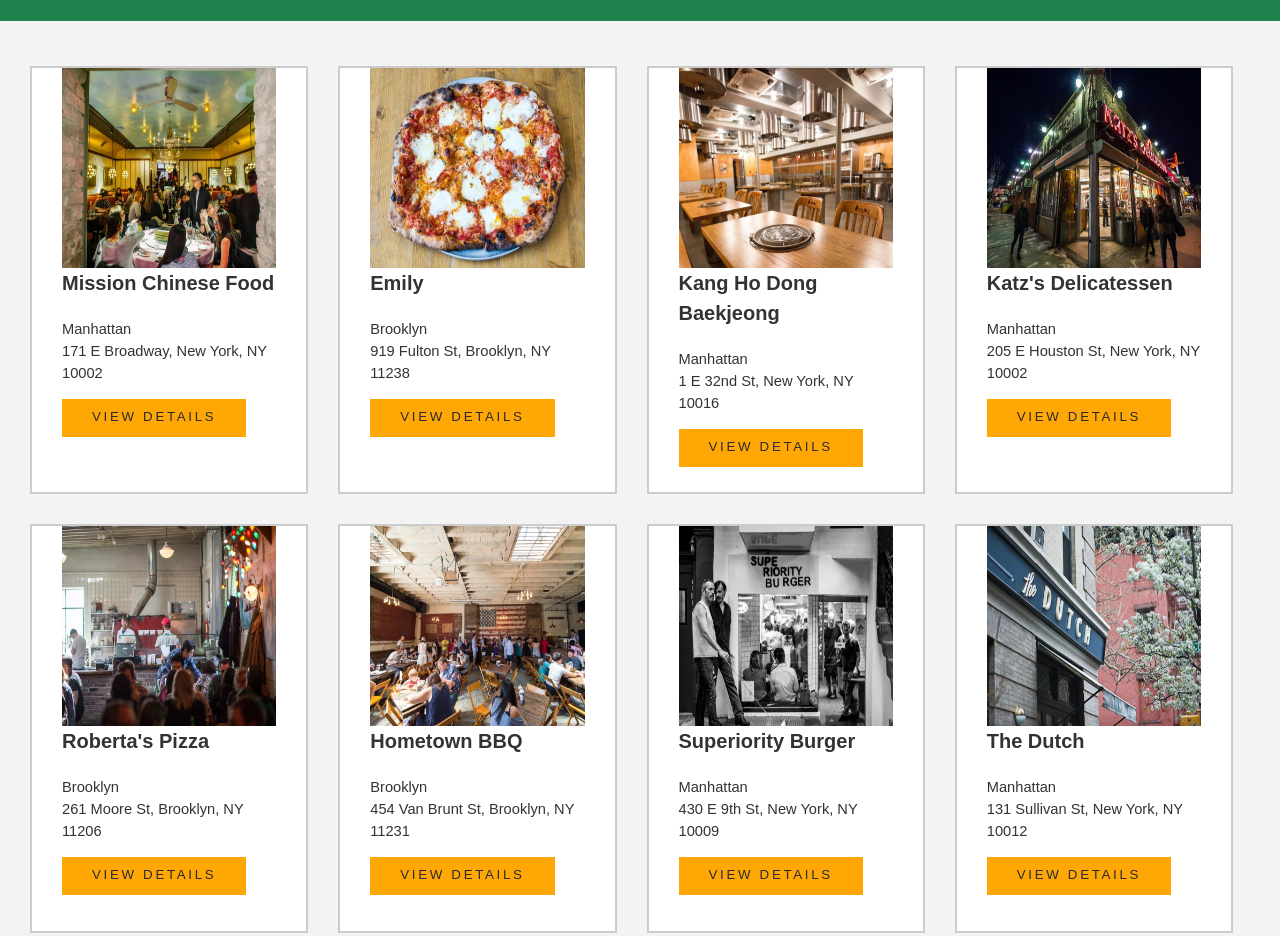
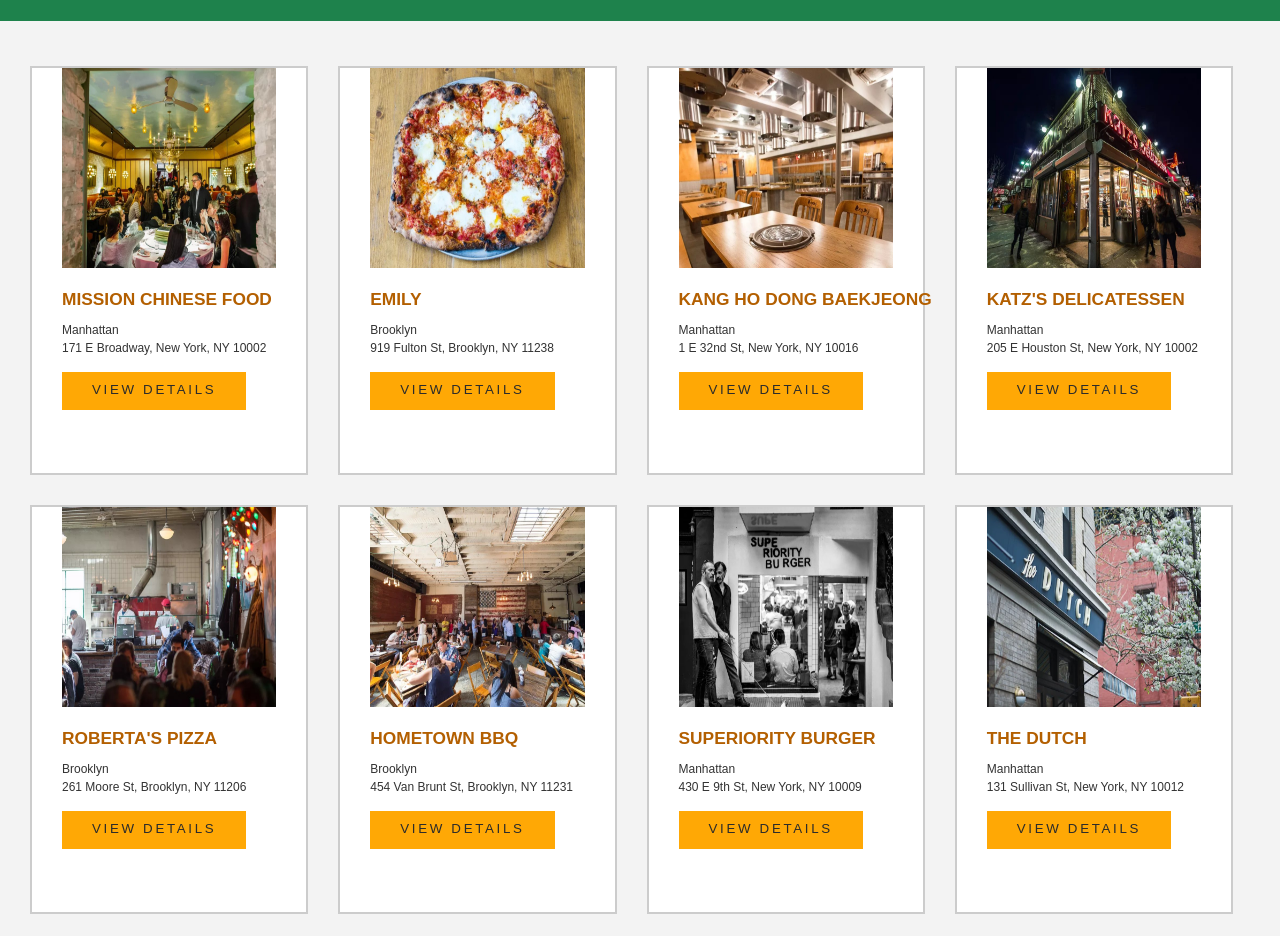
Before and after one commit to MajhiRockzZ/FEND-Project-5, a website: page index.html in a window 1280 px wide. Shown: the part 590-1526 px from the top of the page. Drawn offline with nearby package versions, Linux system fonts and the light colour scheme.

Commit message:
fix: Update style.css file
Changing h2 to h3 and adjusting li's in order.

```diff
--- a/css/styles.css
+++ b/css/styles.css
@@ -252,6 +252,7 @@
     display: flex;
     -ms-flex-wrap: wrap;
     flex-wrap: wrap;
+    white-space: nowrap;
 }
 
 #restaurants-list li {
@@ -272,7 +273,7 @@
     min-height: 200px;
 }
 
-#restaurants-list li h3 {
+#restaurants-list li h2 {
     color: #B35F00;
     font-family: Arial, sans-serif;
     font-size: 13pt;
@@ -285,7 +286,7 @@
 
 #restaurants-list p {
     margin: 0;
-    font-size: 11pt;
+    font-size: 9pt;
 }
 
 #restaurants-list li a {
```
